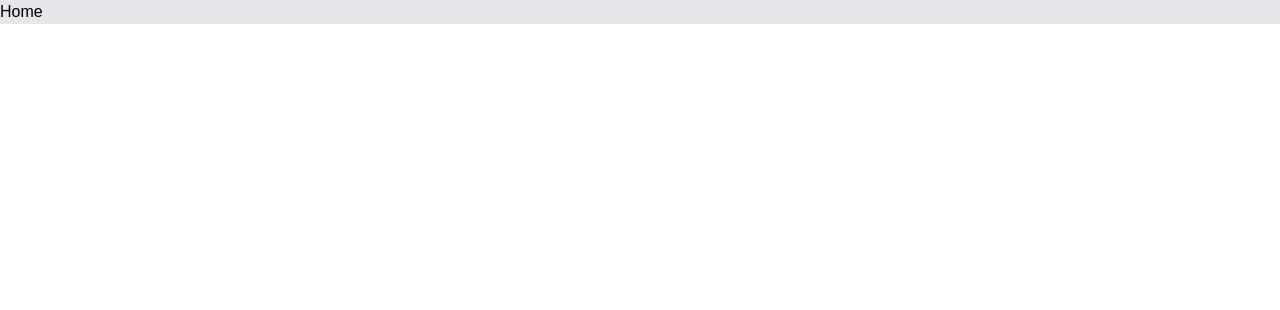
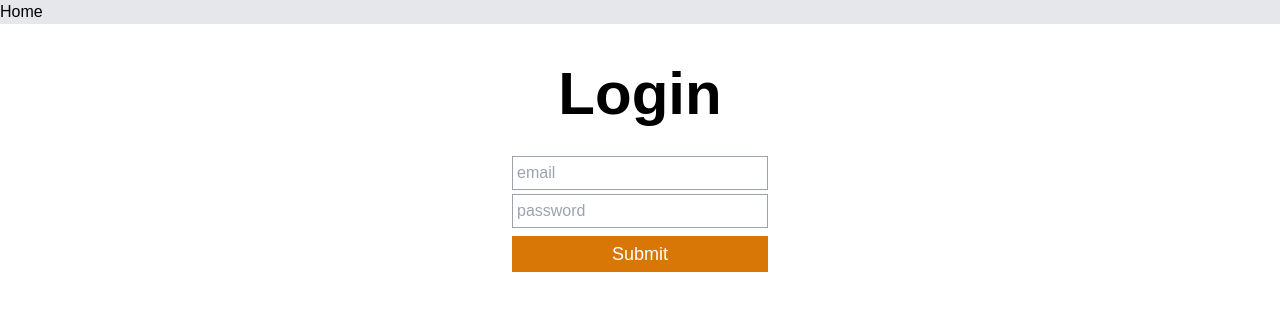
Before and after one commit to Kazimir42/Kazi_dApp_nft, a React (Create React App) app: page /login in a window 1280 px wide. Before the commit this address had no page. Shown: the top 310 px of the page. Built offline with nearby package versions, Linux system fonts and the light colour scheme; no server answers; the HTML template or start-up script is replaced by a standard one.

Commit message:
starting login system

```diff
--- a/package.json
+++ b/package.json
@@ -7,6 +7,7 @@
     "@testing-library/react": "^13.1.1",
     "@testing-library/user-event": "^13.5.0",
     "ethers": "^5.6.4",
+    "firebase": "^9.6.11",
     "react": "^18.0.0",
     "react-dom": "^18.0.0",
     "react-router-dom": "^6.3.0",
--- a/src/App.js
+++ b/src/App.js
@@ -1,14 +1,12 @@
 import {BrowserRouter, Route, Routes} from "react-router-dom";
 import './index.css';
-import 'tailwindcss/base.css'
-import 'tailwindcss/components.css'
-import 'tailwindcss/utilities.css'
 import Whitelist from "./pages/Whitelist";
 import Admin from "./pages/Admin";
 import Header from "./partials/Header";
 import Welcome from "./pages/Welcome";
 import Presale from "./pages/Presale";
 import Sale from "./pages/Sale";
+import Login from "./pages/Login";
 
 function App() {
     return (
@@ -20,6 +18,7 @@ function App() {
                     <Route path="/whitelist" exact element={<Whitelist />}/>
                     <Route path="/presale" exact element={<Presale />}/>
                     <Route path="/sale" exact element={<Sale />}/>
+                    <Route path="/login" element={<Login />} />
                     <Route path="/admin" element={<Admin />} />
                 </Routes>
             </BrowserRouter>
--- /dev/null
+++ b/src/firebase-config.js
@@ -0,0 +1,14 @@
+import { initializeApp } from "firebase/app";
+import { getAuth } from "firebase/auth"
+
+const firebaseConfig = {
+    apiKey: process.env.REACT_APP_FIREBASE_API_KEY,
+    authDomain: "nftwhitelistekazi.firebaseapp.com",
+    projectId: "nftwhitelistekazi",
+    storageBucket: "nftwhitelistekazi.appspot.com",
+    messagingSenderId: "533050978935",
+    appId: "1:533050978935:web:b7735e03bdf092e48f0c72"
+};
+
+const app = initializeApp(firebaseConfig);
+export const auth = getAuth(app);
--- a/src/pages/Login.js
+++ b/src/pages/Login.js
@@ -0,0 +1,36 @@
+import {useState} from "react";
+import {
+    signInWithEmailAndPassword,
+    createUserWithEmailAndPassword,
+    onAuthStateChanged
+} from "firebase/auth"
+import {auth} from "../firebase-config"
+
+function Login() {
+
+    const [email, setEmail] = useState('');
+    const [password, setPassword] = useState('');
+
+    function handleForm(e)
+    {
+        e.preventDefault();
+        signInWithEmailAndPassword(auth, email, password)
+            .then((userCredential) => {
+                console.log('login successful');
+            }).catch((error) => {
+            console.log('login fail');
+        })
+    }
+
+    return (
+        <div className="container mx-auto mt-10">
+            <h1 className="text-6xl font-black text-center mb-8 mt-6">Login</h1>
+                <form onSubmit={handleForm} className="w-64 mx-auto text-center flex flex-col gap-1">
+                    <input type="email" className="p-1 border border-gray-400" onChange={e => setEmail(e.target.value)} placeholder="email"/>
+                    <input type="password" className="p-1 border border-gray-400" onChange={e => setPassword(e.target.value)} placeholder="password"/>
+                    <button className="mt-1 px-6 py-1 block bg-amber-600 hover:bg-amber-700 duration-200 transition text-lg text-white">Submit</button>
+                </form>
+        </div>
+    )
+}
+export default Login;
```
Also changed, not shown: firebase-config.js (deleted, +0 -14 lines), 1 other file (tests, documents, lock files or other folders).
